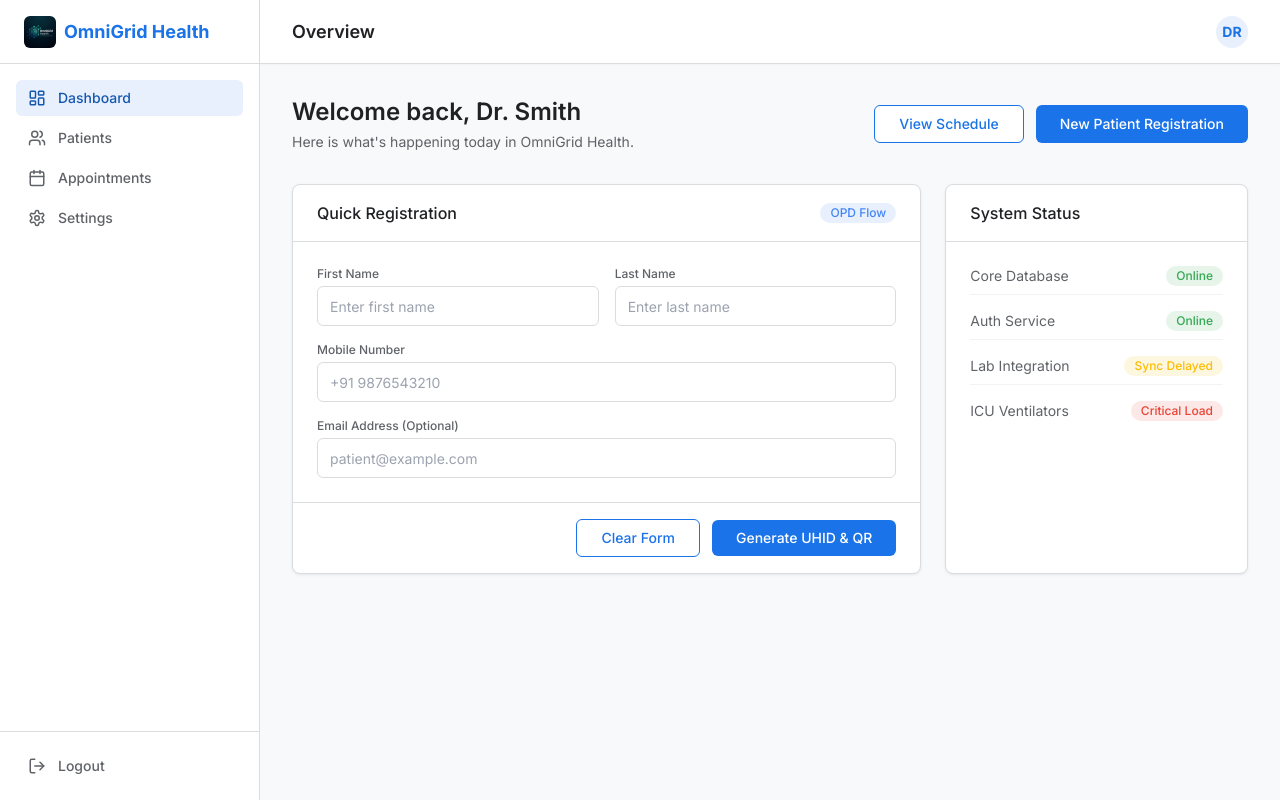
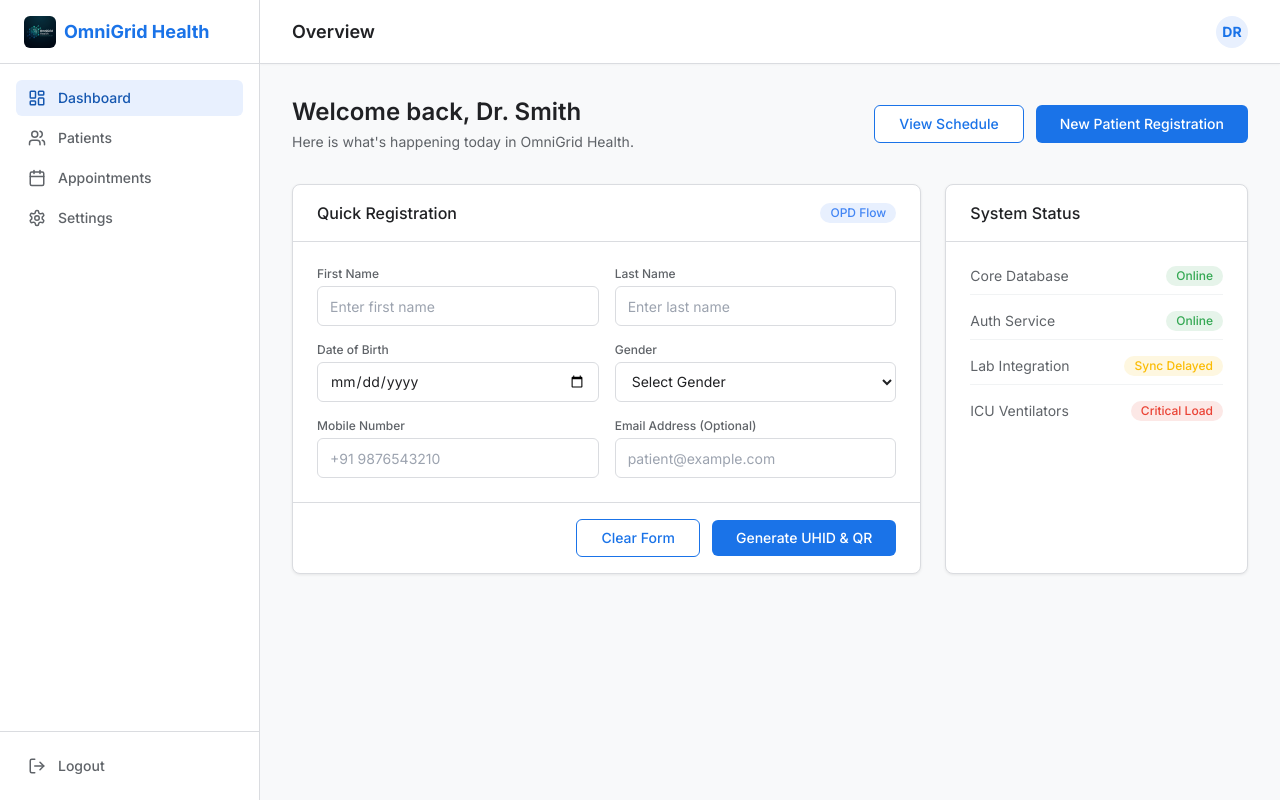
Before and after one commit to Dhaval90750/OmniGrid-Health, a Next.js app in the folder codebase/frontend/: page / in a window 1280 px wide. Built offline with nearby package versions, Linux system fonts and the light colour scheme; no server answers.

Commit message:
feat: implement Dashboard Quick Registration API connection with state and validation

```diff
--- a/codebase/frontend/src/app/page.tsx
+++ b/codebase/frontend/src/app/page.tsx
@@ -1,12 +1,56 @@
+"use client";
+
+import { useState } from "react";
 import { Button } from "@/components/ui/Button";
 import { Card, CardContent, CardFooter, CardHeader, CardTitle } from "@/components/ui/Card";
 import { Input } from "@/components/ui/Input";
 import { Badge } from "@/components/ui/Badge";
+import { api } from "@/lib/api";
 
 export default function Home() {
+  const [formData, setFormData] = useState({
+    firstName: "",
+    lastName: "",
+    dateOfBirth: "",
+    gender: "",
+    mobileNumber: "",
+    email: ""
+  });
+
+  const [isLoading, setIsLoading] = useState(false);
+  const [successMsg, setSuccessMsg] = useState("");
+  const [errorMsg, setErrorMsg] = useState("");
+
+  const handleChange = (e: React.ChangeEvent<HTMLInputElement | HTMLSelectElement>) => {
+    setFormData({ ...formData, [e.target.name]: e.target.value });
+  };
+
+  const handleClear = () => {
+    setFormData({
+      firstName: "", lastName: "", dateOfBirth: "", gender: "", mobileNumber: "", email: ""
+    });
+    setErrorMsg("");
+  };
+
+  const handleSubmit = async () => {
+    try {
+      setIsLoading(true);
+      setErrorMsg("");
+      setSuccessMsg("");
+      const response = await api.post("/patients", formData);
+      setSuccessMsg(`Success! Generated UHID: ${response.data.uhid}`);
+      setFormData({
+        firstName: "", lastName: "", dateOfBirth: "", gender: "", mobileNumber: "", email: ""
+      });
+    } catch (err: any) {
+      setErrorMsg(err.response?.data?.message || err.response?.data?.error || "Failed to register patient");
+    } finally {
+      setIsLoading(false);
+    }
+  };
+
   return (
     <div className="max-w-5xl space-y-8">
-
       {/* Welcome Section */}
       <div className="flex items-center justify-between">
         <div>
@@ -30,16 +74,42 @@ export default function Home() {
             </div>
           </CardHeader>
           <CardContent className="space-y-4">
+            {successMsg && <div className="p-3 bg-success/10 text-success border border-success/20 rounded-[6px] text-sm font-medium">{successMsg}</div>}
+            {errorMsg && <div className="p-3 bg-error/10 text-error border border-error/20 rounded-[6px] text-sm font-medium">{errorMsg}</div>}
+
             <div className="grid grid-cols-2 gap-4">
-              <Input label="First Name" placeholder="Enter first name" />
-              <Input label="Last Name" placeholder="Enter last name" />
+              <Input name="firstName" value={formData.firstName} onChange={handleChange} label="First Name" placeholder="Enter first name" />
+              <Input name="lastName" value={formData.lastName} onChange={handleChange} label="Last Name" placeholder="Enter last name" />
             </div>
-            <Input label="Mobile Number" placeholder="+91 9876543210" type="tel" />
-            <Input label="Email Address (Optional)" placeholder="patient@example.com" type="email" />
+
+            <div className="grid grid-cols-2 gap-4">
+              <Input name="dateOfBirth" value={formData.dateOfBirth} onChange={handleChange} label="Date of Birth" type="date" />
+              <div className="flex flex-col gap-1 w-full">
+                <label className="text-xs font-medium text-text-secondary">Gender</label>
+                <select
+                  name="gender"
+                  value={formData.gender}
+                  onChange={handleChange}
+                  className="bg-background border rounded-[6px] h-[40px] px-3 text-sm text-text-primary outline-none transition-colors border-border hover:border-text-tertiary focus:border-primary focus:ring-1 focus:ring-primary"
+                >
+                  <option value="">Select Gender</option>
+                  <option value="Male">Male</option>
+                  <option value="Female">Female</option>
+                  <option value="Other">Other</option>
+                </select>
+              </div>
+            </div>
+
+            <div className="grid grid-cols-2 gap-4">
+              <Input name="mobileNumber" value={formData.mobileNumber} onChange={handleChange} label="Mobile Number" placeholder="+91 9876543210" type="tel" />
+              <Input name="email" value={formData.email} onChange={handleChange} label="Email Address (Optional)" placeholder="patient@example.com" type="email" />
+            </div>
           </CardContent>
           <CardFooter className="justify-end gap-3">
-            <Button variant="secondary">Clear Form</Button>
-            <Button variant="primary">Generate UHID & QR</Button>
+            <Button variant="secondary" onClick={handleClear}>Clear Form</Button>
+            <Button variant="primary" onClick={handleSubmit} disabled={isLoading}>
+              {isLoading ? "Generating..." : "Generate UHID & QR"}
+            </Button>
           </CardFooter>
         </Card>
 
```
